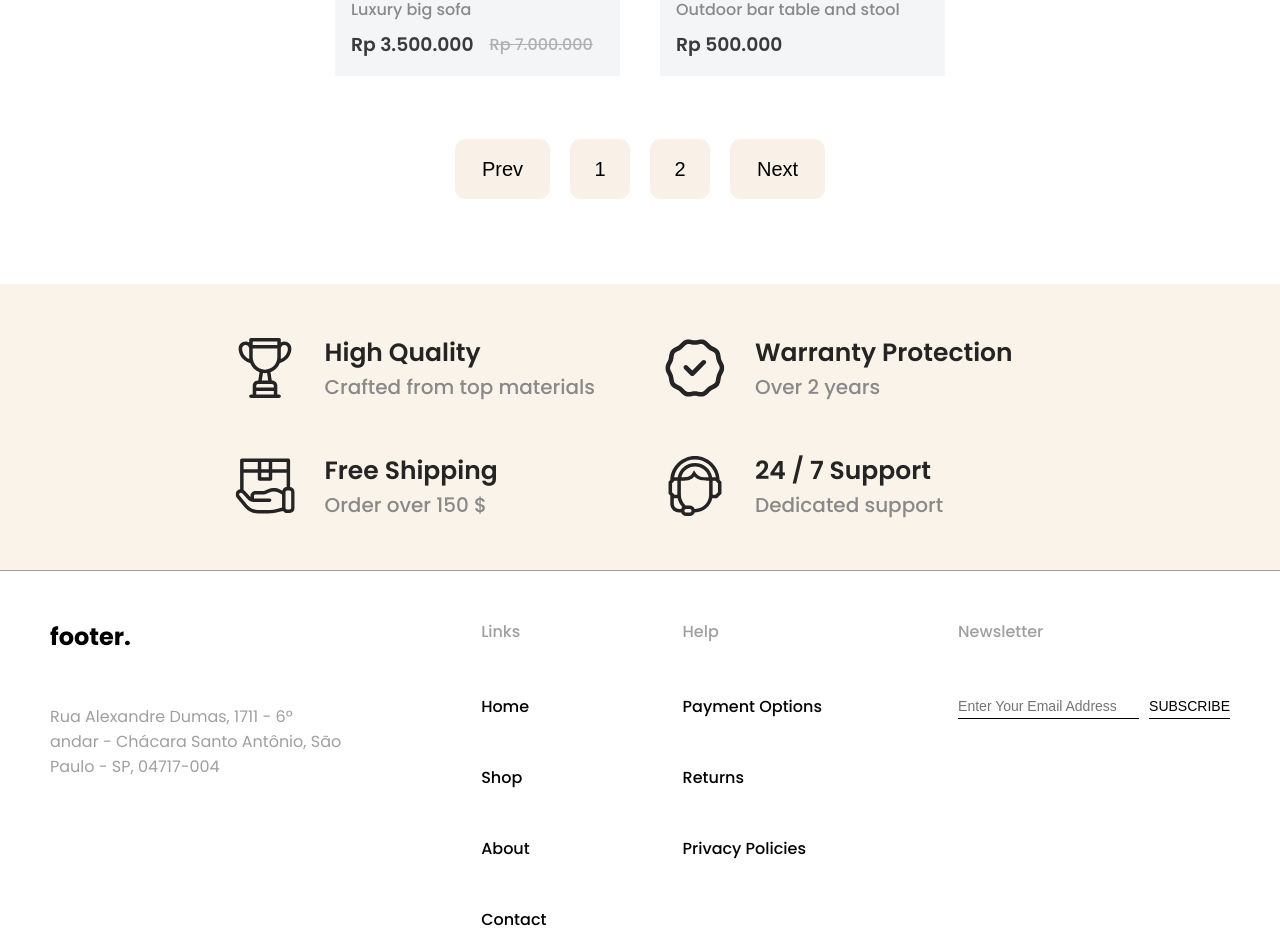
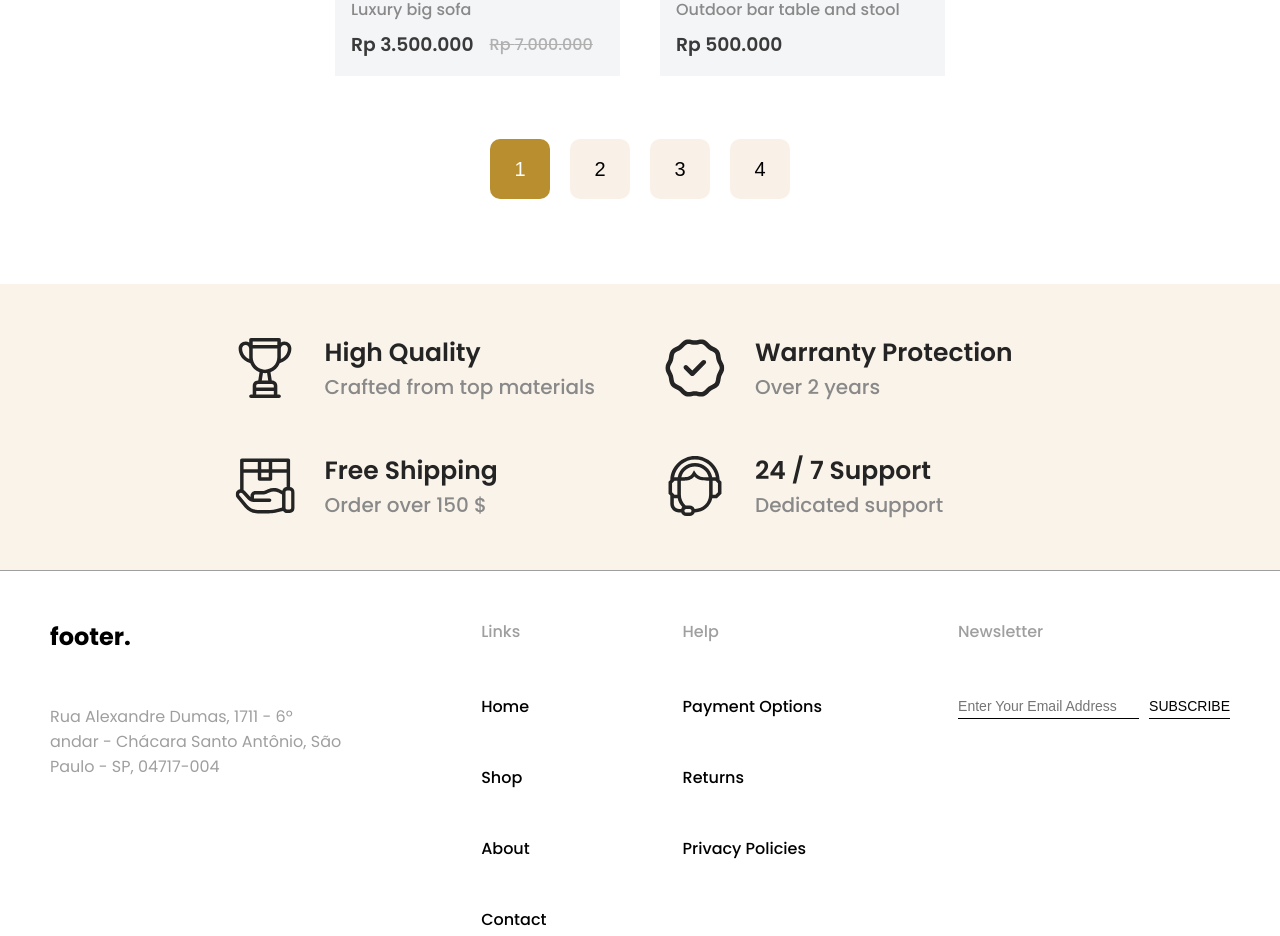
Before and after one commit to claraferraz/result-list-e-commerce, a React (Vite) app: page / in a window 1280 px wide. Shown: the part 2454-3390 px from the top of the page. Built offline with nearby package versions, Linux system fonts and the light colour scheme.

Commit message:
Fix: troca de página nos botões

```diff
--- a/src/components/PageButton/PageButton.tsx
+++ b/src/components/PageButton/PageButton.tsx
@@ -1,18 +1,37 @@
 import styles from "./styles.module.css";
-import { ButtonHTMLAttributes } from "react";
 
-interface Props extends ButtonHTMLAttributes<HTMLButtonElement> {
-  value: number | string;
+interface Props {
+  total: number;
+  numPerPage: number;
+  page: number;
+  onClick: (newPage: number) => void;
 }
 
-export const PageButton = ({ value, ...props }: Props) => {
-  let width = "";
+export const PageButton = ({ total, numPerPage, page, onClick }: Props) => {
+  const maxBtn = 5;
+  const maxLeft = (maxBtn - 1) / 2;
+  const pagesAmount = Math.ceil(total / numPerPage);
+
+  const buttonsList: number[] = [];
+  for (let i = 1; i <= pagesAmount; i++) {
+    buttonsList.push(i);
+  }
+
+  /*let width = "";
   if (typeof value === "string") {
     width = styles.str;
-  }
+  }*/
+
   return (
-    <button className={`${styles.button} ${width}`} {...props}>
-      {value}
-    </button>
+    <>
+      {buttonsList.map((i) => (
+        <button
+          className={`${styles.button} ${i === page ? styles.active : ""}`}
+          onClick={() => onClick(i)}
+        >
+          {i}
+        </button>
+      ))}
+    </>
   );
 };
--- a/src/components/PageButton/styles.module.css
+++ b/src/components/PageButton/styles.module.css
@@ -14,7 +14,8 @@
     width: 95px;
 }
 
-.button:hover {
+.button:hover,
+.button.active {
     background-color: var(--primary);
     color: white
 }
--- a/src/components/ProductSection/ProductSection.tsx
+++ b/src/components/ProductSection/ProductSection.tsx
@@ -1,15 +1,23 @@
 import styles from "./styles.module.css";
-import { PageButton } from "../PageButton/PageButton";
-import { Children, SetStateAction, useState } from "react";
+import { useState } from "react";
 import { ProductList } from "../../productList";
 import { FilterInput } from "../FilterInput/FilterInput";
 import { ProductDisplay } from "../ProductDisplay/ProductDisplay";
+import { PageButton } from "../PageButton/PageButton";
 
 export const ProductSection = () => {
+  const total = ProductList.length;
   const [page, setPage] = useState(1);
   const [numPerPage, setNumPerPage] = useState(8);
-  const [total, setTotal] = useState(ProductList.length);
-  const current = page;
+  const [currentItem, setCurrentItem] = useState(0);
+
+  function handleNextPage(value: number) {
+    setPage(value);
+    setCurrentItem((value - 1) * numPerPage);
+    if (currentItem > total - numPerPage) {
+      return;
+    }
+  }
 
   return (
     <section className={styles.productSection}>
@@ -18,7 +26,8 @@ export const ProductSection = () => {
           <div className={styles.leftContent}>
             <FilterInput />
             <p className={styles.pageDescription}>
-              Showing {current}-{current + numPerPage - 1} of {total} results
+              Showing {currentItem + 1}-{currentItem + numPerPage} of {total}{" "}
+              results
             </p>
           </div>
           <div className={styles.resultsNumberInput}>
@@ -39,14 +48,16 @@ export const ProductSection = () => {
       </div>
       <ProductDisplay
         list={ProductList}
-        currentPage={current}
+        currentPage={page}
         numPerPage={numPerPage}
       />
       <div>
-        <PageButton value="Prev" />
-        <PageButton value={1} />
-        <PageButton value={2} />
-        <PageButton value="Next" />
+        <PageButton
+          total={total}
+          numPerPage={numPerPage}
+          page={page}
+          onClick={handleNextPage}
+        />
       </div>
     </section>
   );
```
